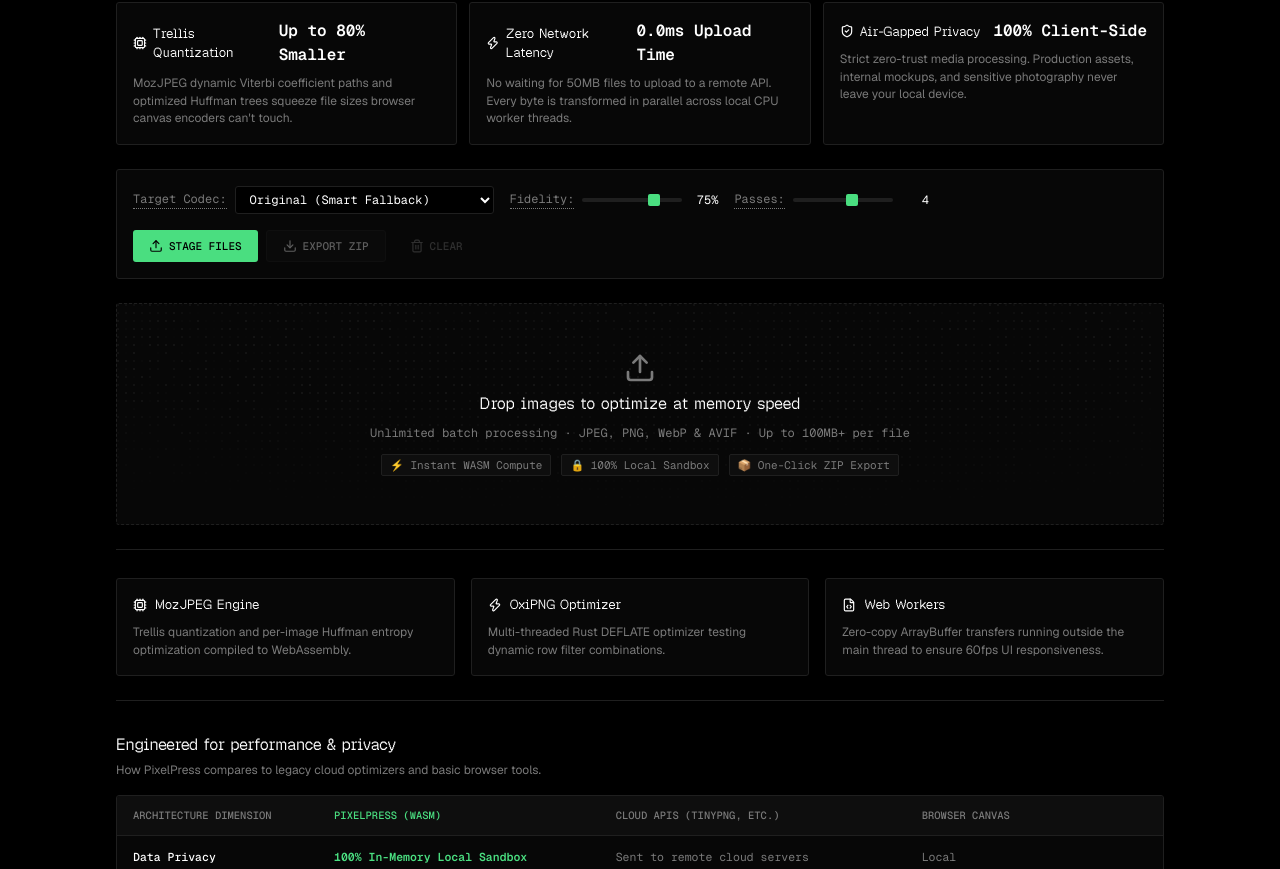
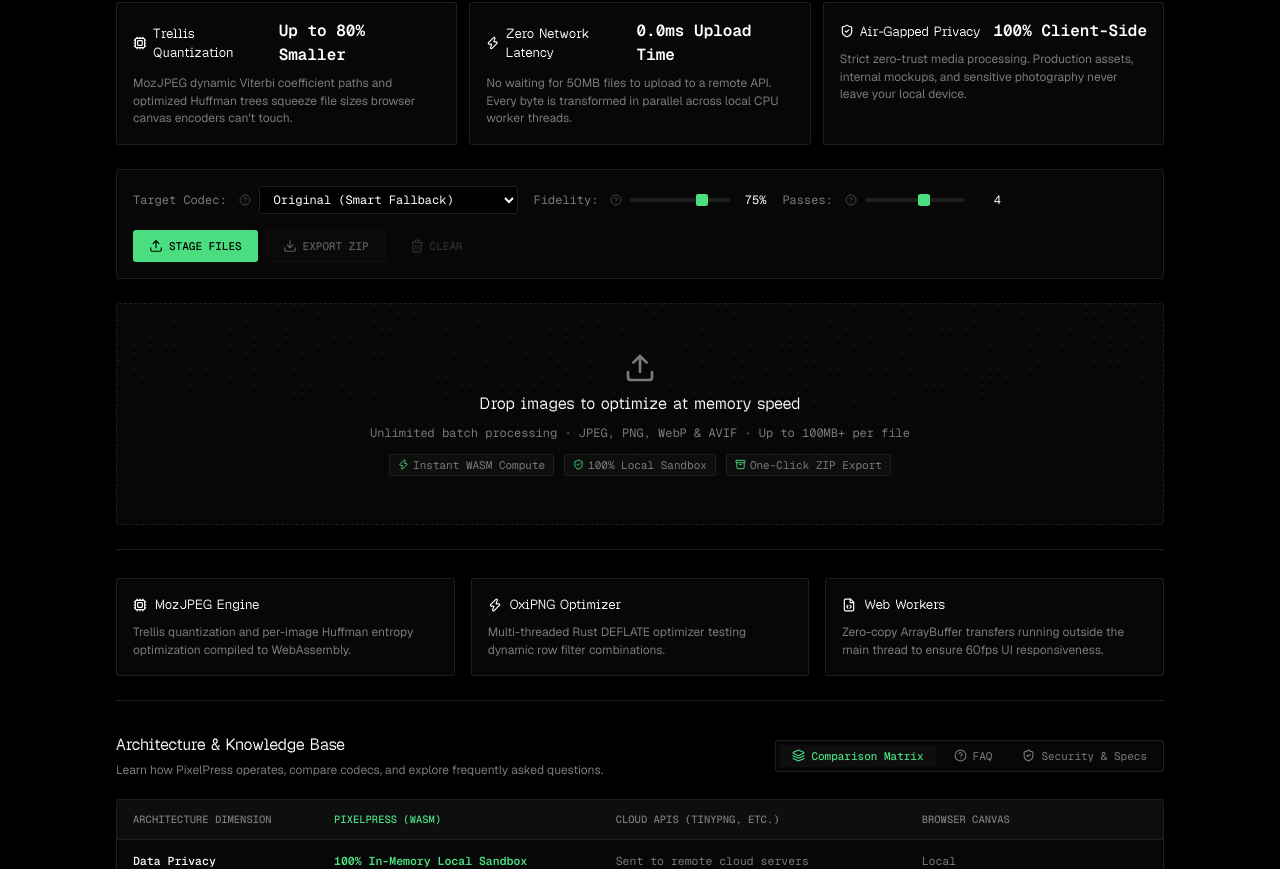
Before and after one commit to belkysupreme22/PixelPress, a Next.js app: page / in a window 1280 px wide. Shown: the part 411-1280 px from the top of the page. Built offline with nearby package versions, Linux system fonts and the light colour scheme.

Commit message:
feat: non-disruptive tooltips, tabbed knowledge base with FAQ and About, replace all emojis with Lucide icons

```diff
--- a/src/app/page.js
+++ b/src/app/page.js
@@ -16,6 +16,8 @@
   Lock,
   Layers,
   HelpCircle,
+  Archive,
+  Info,
   ArrowRight
 } from 'lucide-react';
 import styles from './page.module.css';
@@ -33,6 +35,7 @@
   const [isDragOver, setIsDragOver] = useState(false);
   const [hasRefusal, setHasRefusal] = useState(false);
   const [toasts, setToasts] = useState([]);
+  const [activeBottomTab, setActiveBottomTab] = useState('compare'); // 'compare' | 'faq' | 'about'
   const fileInputRef = useRef(null);
 
   // Toast notification dispatcher
@@ -325,15 +328,13 @@
           <div className={styles.controlsRow}>
             <div className={styles.controlsGroup}>
               <div className={styles.field}>
+                <span>Target Codec:</span>
                 <Tooltip
+                  showIcon={true}
                   label="Target Codec"
                   content="Output format: WebP is best for modern web, MozJPEG for photos, OxiPNG for graphics with transparency, AVIF for highest compression."
                   position="top"
-                >
-                  <span style={{ cursor: 'help', borderBottom: '1px dotted var(--text-muted)' }}>
-                    Target Codec:
-                  </span>
-                </Tooltip>
+                />
                 <select
                   className={styles.select}
                   value={format}
@@ -353,15 +354,13 @@
 
               {format !== 'image/png' && (
                 <div className={styles.field}>
+                  <span>Fidelity:</span>
                   <Tooltip
+                    showIcon={true}
                     label="Image Fidelity"
                     content="Compression quality (1–100%). 75% delivers small file sizes with virtually zero noticeable loss to the human eye."
                     position="top"
-                  >
-                    <span style={{ cursor: 'help', borderBottom: '1px dotted var(--text-muted)' }}>
-                      Fidelity:
-                    </span>
-                  </Tooltip>
+                  />
                   <div className={styles.rangeWrap}>
                     <input
                       type="range"
@@ -379,15 +378,13 @@
               )}
 
               <div className={styles.field}>
+                <span>Passes:</span>
                 <Tooltip
+                  showIcon={true}
                   label="Encoder Passes"
                   content="Optimization effort (1–6). Higher passes test more DEFLATE filters and Huffman combinations to squeeze extra kilobytes."
                   position="top"
-                >
-                  <span style={{ cursor: 'help', borderBottom: '1px dotted var(--text-muted)' }}>
-                    Passes:
-                  </span>
-                </Tooltip>
+                />
                 <div className={styles.rangeWrap}>
                   <input
                     type="range"
@@ -405,14 +402,13 @@
             </div>
 
             <div className={styles.actionButtons}>
-              <Tooltip label="Add Images" content="Browse files from your device or drag and drop images directly into the queue." position="top">
               <button
                 className={`${styles.btn} ${styles.btnPrimary}`}
                 onClick={() => fileInputRef.current?.click()}
+                title="Browse and select images from your device"
               >
                 <Upload size={14} /> Stage files
               </button>
-              </Tooltip>
               <input
                 type="file"
                 ref={fileInputRef}
@@ -422,35 +418,32 @@
                 onChange={(e) => handleFiles(e.target.files)}
               />
               {images.length > 0 && (
-                <Tooltip label="Recompute Pipeline" content="Re-run the compression workers with the currently selected codec and quality." position="top">
                 <button
                   className={`${styles.btn} ${styles.btnSecondary}`}
                   disabled={anyCompressing}
                   onClick={() => handleRecompressAll()}
+                  title="Re-run compression with current parameters"
                 >
                   <RefreshCw size={14} className={anyCompressing ? styles.spinnerSmall : ''} />
                   {anyCompressing ? 'Computing...' : 'Recompute'}
                 </button>
-                </Tooltip>
               )}
-              <Tooltip label="Export ZIP" content="Download all optimized images packaged together in a single ZIP file." position="top">
               <button
                 className={`${styles.btn} ${allDone ? styles.btnActionHighlight : styles.btnSecondary}`}
                 disabled={!images.some(i => i.status === 'done')}
                 onClick={handleDownloadAll}
+                title="Bundle all optimized images into a single ZIP archive"
               >
                 <Download size={14} /> Export ZIP
               </button>
-              </Tooltip>
-              <Tooltip label="Clear Queue" content="Remove all queued images and free allocated browser memory." position="top">
               <button
                 className={`${styles.btn} ${styles.btnGhost}`}
                 disabled={images.length === 0}
                 onClick={handleClear}
+                title="Clear all queued images and free allocated browser memory"
               >
                 <Trash2 size={14} /> Clear
               </button>
-              </Tooltip>
             </div>
           </div>
         </div>
@@ -477,9 +470,15 @@
               <div className={styles.dropTitle}>Drop images to optimize at memory speed</div>
               <div className={styles.dropSubtitle}>Unlimited batch processing · JPEG, PNG, WebP & AVIF · Up to 100MB+ per file</div>
               <div className={styles.dropZoneBadges}>
-                <span className={styles.dropZoneBadgeItem}>⚡ Instant WASM Compute</span>
-                <span className={styles.dropZoneBadgeItem}>🔒 100% Local Sandbox</span>
-                <span className={styles.dropZoneBadgeItem}>📦 One-Click ZIP Export</span>
+                <span className={styles.dropZoneBadgeItem}>
+                  <Zap size={11} color="var(--accent)" /> Instant WASM Compute
+                </span>
+                <span className={styles.dropZoneBadgeItem}>
+                  <ShieldCheck size={11} color="var(--accent)" /> 100% Local Sandbox
+                </span>
+                <span className={styles.dropZoneBadgeItem}>
+                  <Archive size={11} color="var(--accent)" /> One-Click ZIP Export
+                </span>
               </div>
             </div>
           </div>
@@ -546,37 +545,36 @@
                     </div>
                   ) : null}
                   {img.status === 'done' && (
-                    <Tooltip label="Payload Reduction" content={`File reduced by ${img.reductionPercentage > 0 ? img.reductionPercentage.toFixed(1) + '%' : '0% (Original file preserved as it was already optimal)'}`} position="left">
-                      <span className={`${styles.reductionTag} ${img.reductionPercentage <= 0 ? styles.reductionTagNeutral : ''}`}>
+                    <span
+                      className={`${styles.reductionTag} ${img.reductionPercentage <= 0 ? styles.reductionTagNeutral : ''}`}
+                      title={`Original: ${formatBytes(img.originalSize)} → Compressed: ${formatBytes(img.compressedSize)}`}
+                    >
                       {img.reductionPercentage > 0
                         ? `${img.reductionPercentage.toFixed(1)}% smaller`
                         : 'Optimal (Original kept)'}
                     </span>
-                    </Tooltip>
                   )}
                 </div>
 
                 <div className={styles.itemActions}>
                   {img.status === 'done' && (
-                    <Tooltip label="Download Image" content="Save this optimized image file to your device." position="top">
                     <a
                       href={img.compressedUrl}
                       download={img.name}
                       onClick={() => handleDownloadSingle(img)}
                       className={`${styles.actionIconBtn} ${styles.btnActionHighlight}`}
+                      title="Download this optimized image"
                     >
                       <Download size={14} />
                     </a>
-                    </Tooltip>
                   )}
-                  <Tooltip label="Remove File" content="Remove this image from the queue." position="top">
                   <button
                     className={`${styles.actionIconBtn} ${styles.actionIconBtnDanger}`}
                     onClick={() => removeImage(img.id)}
+                    title="Remove this image from queue"
                   >
                     <Trash2 size={14} />
                   </button>
-                  </Tooltip>
                 </div>
               </div>
             ))}
@@ -613,13 +611,44 @@
           </div>
         </section>
 
-        {/* Production Comparison Matrix */}
-        <section className={styles.matrixSection}>
-          <div className={styles.matrixHeader}>
-            <h2 className={styles.matrixTitle}>Engineered for performance & privacy</h2>
-            <p className={styles.matrixSubtitle}>How PixelPress compares to legacy cloud optimizers and basic browser tools.</p>
+        {/* Knowledge Base Section: Tabbed Switcher (Comparison Matrix / FAQ / About) */}
+        <section className={styles.knowledgeSection}>
+          <div className={styles.knowledgeHeader}>
+            <div className={styles.knowledgeTitleGroup}>
+              <h2 className={styles.knowledgeTitle}>Architecture & Knowledge Base</h2>
+              <p className={styles.knowledgeSubtitle}>Learn how PixelPress operates, compare codecs, and explore frequently asked questions.</p>
             </div>
 
+            <div className={styles.knowledgeTabs} role="tablist">
+              <button
+                className={`${styles.tabBtn} ${activeBottomTab === 'compare' ? styles.tabBtnActive : ''}`}
+                onClick={() => setActiveBottomTab('compare')}
+                role="tab"
+                aria-selected={activeBottomTab === 'compare'}
+              >
+                <Layers size={13} /> Comparison Matrix
+              </button>
+              <button
+                className={`${styles.tabBtn} ${activeBottomTab === 'faq' ? styles.tabBtnActive : ''}`}
+                onClick={() => setActiveBottomTab('faq')}
+                role="tab"
+                aria-selected={activeBottomTab === 'faq'}
+              >
+                <HelpCircle size={13} /> FAQ
+              </button>
+              <button
+                className={`${styles.tabBtn} ${activeBottomTab === 'about' ? styles.tabBtnActive : ''}`}
+                onClick={() => setActiveBottomTab('about')}
+                role="tab"
+                aria-selected={activeBottomTab === 'about'}
+              >
+                <ShieldCheck size={13} /> Security & Specs
+              </button>
+            </div>
+          </div>
+
+          {/* TAB 1: Comparison Matrix */}
+          {activeBottomTab === 'compare' && (
             <div className={styles.matrixTableWrap}>
               <table className={styles.matrixTable}>
                 <thead>
@@ -658,6 +687,82 @@
                 </tbody>
               </table>
             </div>
+          )}
+
+          {/* TAB 2: FAQ */}
+          {activeBottomTab === 'faq' && (
+            <div className={styles.faqGrid}>
+              <article className={styles.faqCard}>
+                <div className={styles.faqQuestion}>
+                  <HelpCircle size={14} color="var(--accent)" /> How does PixelPress compress images without a server?
+                </div>
+                <div className={styles.faqAnswer}>
+                  PixelPress bundles real C and Rust image codecs (MozJPEG, OxiPNG, WebP, libaom) compiled directly into WebAssembly binaries. They execute locally inside browser Web Workers without ever making network requests.
+                </div>
+              </article>
+
+              <article className={styles.faqCard}>
+                <div className={styles.faqQuestion}>
+                  <Lock size={14} color="var(--accent)" /> Are my photos and sensitive documents completely private?
+                </div>
+                <div className={styles.faqAnswer}>
+                  Yes, 100%. Your images never leave your computer's RAM. There are zero cloud uploads, zero telemetry tracking your files, and no external APIs. When you close the tab, all memory is instantly freed.
+                </div>
+              </article>
+
+              <article className={styles.faqCard}>
+                <div className={styles.faqQuestion}>
+                  <Zap size={14} color="var(--accent)" /> Why are files smaller than standard browser canvas exports?
+                </div>
+                <div className={styles.faqAnswer}>
+                  Standard HTML5 canvas uses generic, fast compression algorithms. PixelPress uses MozJPEG with Trellis quantization (Viterbi path searching) and OxiPNG with brute-force row filtering to shave off up to 80% more bytes.
+                </div>
+              </article>
+
+              <article className={styles.faqCard}>
+                <div className={styles.faqQuestion}>
+                  <Archive size={14} color="var(--accent)" /> Are there batch or file size caps?
+                </div>
+                <div className={styles.faqAnswer}>
+                  None. Unlike commercial cloud compressors that limit you to 5MB or charge monthly subscriptions, PixelPress runs on your device's hardware, supporting large 50MB–100MB+ files and bulk ZIP downloads.
+                </div>
+              </article>
+            </div>
+          )}
+
+          {/* TAB 3: Security & Tech Specs */}
+          {activeBottomTab === 'about' && (
+            <div className={styles.aboutCard}>
+              <div className={styles.aboutGrid}>
+                <div className={styles.aboutItem}>
+                  <div className={styles.aboutItemTitle}>
+                    <ShieldCheck size={14} color="var(--accent)" /> Zero-Trust Local Architecture
+                  </div>
+                  <div className={styles.aboutItemDesc}>
+                    Designed specifically for high-security environments, legal documentation, healthcare imagery, and proprietary brand photography where third-party cloud uploads are prohibited.
+                  </div>
+                </div>
+
+                <div className={styles.aboutItem}>
+                  <div className={styles.aboutItemTitle}>
+                    <Cpu size={14} color="var(--accent)" /> Multi-Threaded Web Worker Pool
+                  </div>
+                  <div className={styles.aboutItemDesc}>
+                    Utilizes zero-copy ArrayBuffer transferables across background worker threads matching your device's CPU concurrency to keep the interface fluid at 60fps during heavy batch operations.
+                  </div>
+                </div>
+
+                <div className={styles.aboutItem}>
+                  <div className={styles.aboutItemTitle}>
+                    <FileCode size={14} color="var(--accent)" /> Native Rust & C WASM Codecs
+                  </div>
+                  <div className={styles.aboutItemDesc}>
+                    Powered by MozJPEG (Mozilla), OxiPNG (Rust), libwebp (Google), and libavif (AOMedia) with hardware SIMD acceleration where available.
+                  </div>
+                </div>
+              </div>
+            </div>
+          )}
         </section>
 
         {/* Clean Minimal Footer */}
--- a/src/app/page.module.css
+++ b/src/app/page.module.css
@@ -773,30 +773,151 @@
   line-height: 1.5;
 }
 
-/* Production Comparison Matrix */
-.matrixSection {
+/* Knowledge Base Section (Tabs: Comparison / FAQ / About) */
+.knowledgeSection {
   border-top: 1px solid var(--border);
   padding-top: 32px;
+  display: flex;
+  flex-direction: column;
+  gap: 20px;
+}
+
+.knowledgeHeader {
+  display: flex;
+  align-items: center;
+  justify-content: space-between;
+  flex-wrap: wrap;
+  gap: 16px;
+}
+
+.knowledgeTitleGroup {
+  display: flex;
+  flex-direction: column;
+  gap: 4px;
+}
+
+.knowledgeTitle {
+  font-family: var(--font-display);
+  font-size: 16px;
+  color: var(--text-primary);
+}
+
+.knowledgeSubtitle {
+  font-size: 12px;
+  color: var(--text-muted);
+}
+
+.knowledgeTabs {
+  display: flex;
+  align-items: center;
+  gap: 6px;
+  background: var(--bg-surface);
+  border: 1px solid var(--border);
+  border-radius: var(--radius);
+  padding: 4px;
+}
+
+.tabBtn {
+  display: inline-flex;
+  align-items: center;
+  gap: 6px;
+  padding: 4px 12px;
+  border-radius: var(--radius-xs);
+  font-family: var(--font-mono);
+  font-size: 11px;
+  color: var(--text-muted);
+  background: transparent;
+  border: none;
+  cursor: pointer;
+  transition: all var(--transition-fast);
+}
+
+.tabBtn:hover {
+  color: var(--text-primary);
+  background: rgba(255, 255, 255, 0.04);
+}
+
+.tabBtnActive {
+  color: var(--accent);
+  background: var(--bg-surface-alt);
+  font-weight: 500;
+}
+
+/* FAQ Accordion */
+.faqGrid {
+  display: grid;
+  grid-template-columns: repeat(auto-fit, minmax(320px, 1fr));
+  gap: 12px;
+}
+
+.faqCard {
+  background: var(--bg-surface);
+  border: 1px solid var(--border);
+  border-radius: var(--radius);
+  padding: 16px;
+  display: flex;
+  flex-direction: column;
+  gap: 8px;
+  transition: border-color var(--transition-fast);
+}
+
+.faqCard:hover {
+  border-color: var(--border-hover);
+}
+
+.faqQuestion {
+  font-family: var(--font-mono);
+  font-size: 12.5px;
+  color: var(--text-primary);
+  font-weight: 500;
+  display: flex;
+  align-items: flex-start;
+  gap: 8px;
+}
+
+.faqAnswer {
+  font-size: 12px;
+  color: var(--text-muted);
+  line-height: 1.5;
+  padding-left: 20px;
+}
+
+/* About / Privacy Box */
+.aboutCard {
+  background: var(--bg-surface);
+  border: 1px solid var(--border);
+  border-radius: var(--radius);
+  padding: 24px;
   display: flex;
   flex-direction: column;
   gap: 16px;
 }
 
-.matrixHeader {
+.aboutGrid {
+  display: grid;
+  grid-template-columns: repeat(auto-fit, minmax(260px, 1fr));
+  gap: 16px;
+}
+
+.aboutItem {
   display: flex;
   flex-direction: column;
-  gap: 4px;
+  gap: 6px;
 }
 
-.matrixTitle {
+.aboutItemTitle {
   font-family: var(--font-display);
-  font-size: 16px;
+  font-size: 13px;
   color: var(--text-primary);
+  display: flex;
+  align-items: center;
+  gap: 8px;
 }
 
-.matrixSubtitle {
+.aboutItemDesc {
   font-size: 12px;
   color: var(--text-muted);
+  line-height: 1.5;
 }
 
 .matrixTableWrap {
--- a/src/components/Tooltip.jsx
+++ b/src/components/Tooltip.jsx
@@ -1,13 +1,39 @@
 "use client";
 
 import { useState } from 'react';
+import { HelpCircle } from 'lucide-react';
 import styles from './Tooltip.module.css';
 
-export default function Tooltip({ children, content, label, position = "top" }) {
+export default function Tooltip({ children, content, label, position = "top", showIcon = false }) {
   const [visible, setVisible] = useState(false);
 
+  if (showIcon) {
+    return (
+      <span className={styles.tooltipWrapper}>
+        {children}
+        <span
+          className={styles.helpTrigger}
+          onMouseEnter={() => setVisible(true)}
+          onMouseLeave={() => setVisible(false)}
+          onFocus={() => setVisible(true)}
+          onBlur={() => setVisible(false)}
+          tabIndex={0}
+          aria-label={label || "More info"}
+        >
+          <HelpCircle size={12} />
+        </span>
+        {visible && content && (
+          <div className={`${styles.tooltipBubble} ${styles[position]}`} role="tooltip">
+            {label && <div className={styles.tooltipLabel}>{label}</div>}
+            <div className={styles.tooltipText}>{content}</div>
+          </div>
+        )}
+      </span>
+    );
+  }
+
   return (
-    <div
+    <span
       className={styles.tooltipWrapper}
       onMouseEnter={() => setVisible(true)}
       onMouseLeave={() => setVisible(false)}
@@ -21,6 +47,6 @@
           <div className={styles.tooltipText}>{content}</div>
         </div>
       )}
-    </div>
+    </span>
   );
 }
--- a/src/components/Tooltip.module.css
+++ b/src/components/Tooltip.module.css
@@ -2,26 +2,26 @@
   position: relative;
   display: inline-flex;
   align-items: center;
+  justify-content: center;
 }
 
 .tooltipBubble {
   position: absolute;
-  z-index: 100;
+  z-index: 1000;
   pointer-events: none;
   background: var(--bg-surface-alt, #0e0e0e);
   border: 1px solid var(--border, #1f1f1f);
   border-radius: var(--radius, 3px);
   padding: 8px 12px;
-  width: max-content;
-  max-width: 260px;
-  box-shadow: 0 4px 16px rgba(0, 0, 0, 0.6), rgba(255, 255, 255, 0.04) 0 1px 0 inset;
+  width: 240px;
+  box-shadow: 0 8px 24px rgba(0, 0, 0, 0.7), rgba(255, 255, 255, 0.04) 0 1px 0 inset;
   animation: tooltipFade 150ms cubic-bezier(0.22, 1, 0.36, 1) both;
 }
 
 @keyframes tooltipFade {
   from {
     opacity: 0;
-    transform: translateY(2px) scale(0.98);
+    transform: translateY(3px) scale(0.98);
   }
   to {
     opacity: 1;
@@ -66,19 +66,22 @@
   font-size: 10.5px;
   color: var(--text-muted, #7a7a7a);
   line-height: 1.45;
+  word-break: break-word;
 }
 
-/* Tooltip info trigger icon */
-.infoIcon {
+/* Subtle trigger icon that never breaks layout */
+.helpTrigger {
   display: inline-flex;
   align-items: center;
   justify-content: center;
-  color: var(--text-muted, #7a7a7a);
+  color: var(--text-subtle, #555555);
   cursor: help;
   transition: color 150ms ease;
   margin-left: 4px;
+  vertical-align: middle;
 }
 
-.infoIcon:hover {
-  color: var(--text-primary, #ffffff);
+.helpTrigger:hover,
+.helpTrigger:focus {
+  color: var(--accent, #4ade80);
 }
```
Lines whose indentation alone changed are shown as unchanged.
